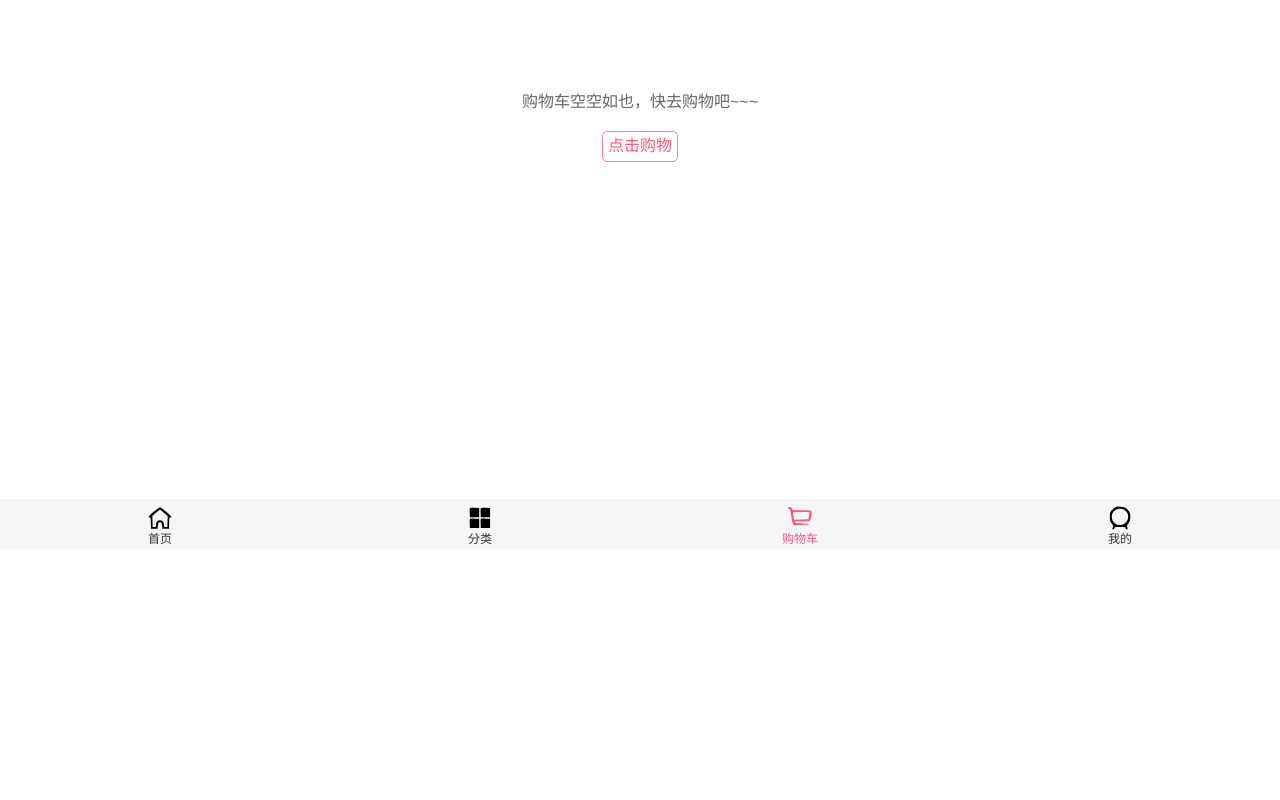
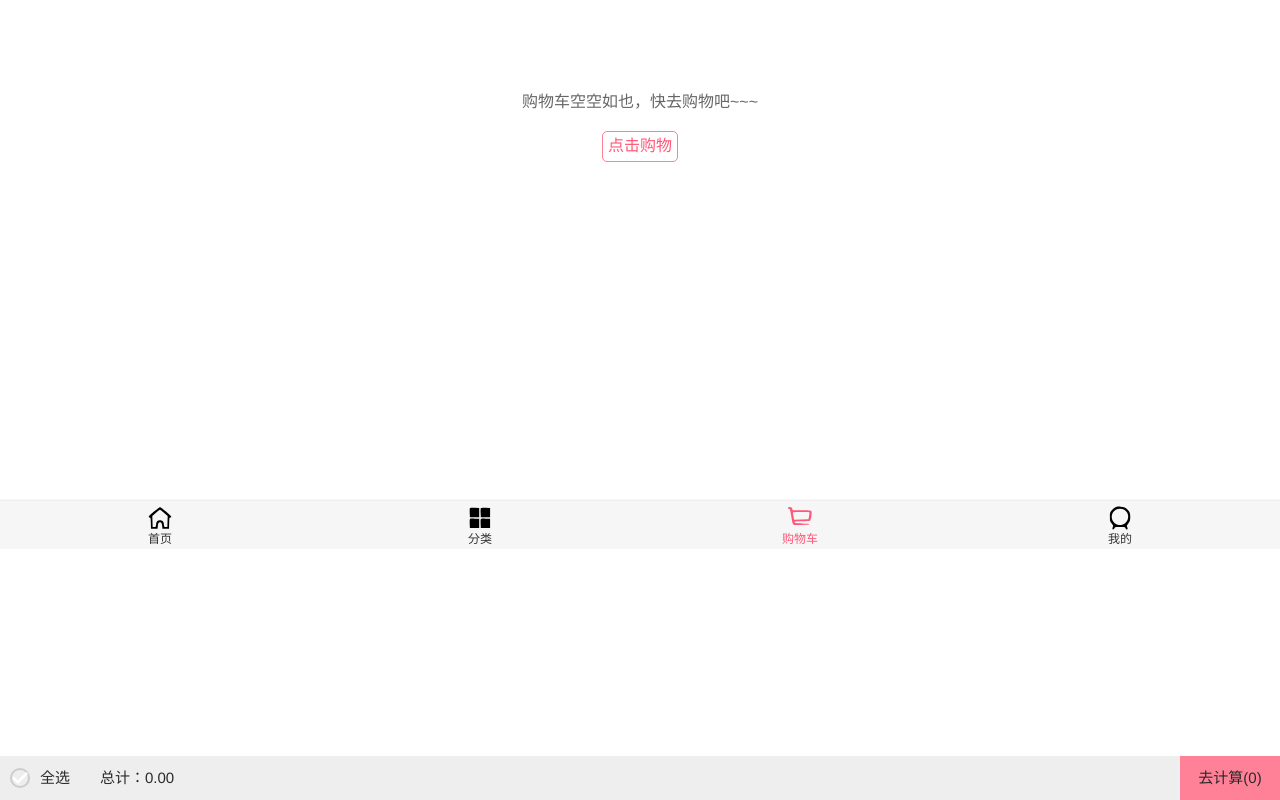
Before and after one commit to astriddale/ChapMall, a Vue app: page /cart in a window 1280 px wide. Shown: the part 251-1051 px from the top of the page. Built offline with nearby package versions, Linux system fonts and the light colour scheme.

Commit message:
更新了购物车结算页面

```diff
--- /dev/null
+++ b/src/components/content/checkBox/CheckBox.vue
@@ -0,0 +1,21 @@
+<template>
+  <div class="check-box">
+    <img src="~assets/img/cart/tick.svg" alt="" />
+  </div>
+</template>
+
+<script>
+export default {
+  name: "CheckBox",
+};
+</script>
+
+<style scoped>
+.check-box {
+  margin: auto 10px;
+  width: 20px;
+  height: 20px;
+  border-radius: 10px;
+    border: 2px solid #ccc;
+}
+</style>
--- a/src/store/mutations.js
+++ b/src/store/mutations.js
@@ -7,10 +7,21 @@ import {
 export default {
   [ADD_TO_CART](state, payload) {
     // 使payload添加一个count属性并为1，然后往state的数组中push进数据
+    payload.flag = true;
     payload.count = 1;
     state.cartDataList.push(payload);
   },
   [ADD_COUNT](state, payload) {
     payload.count++;
+  },
+  inc(state, payload) {
+    if (state.cartDataList[payload].count <= 0) {
+      state.cartDataList.splice(payload, 1);
+    } else {
+      state.cartDataList[payload].count--;
+    }
+  },
+  add(state, payload) {
+    state.cartDataList[payload].count++;
   }
 }
--- a/src/views/cart/Cart.vue
+++ b/src/views/cart/Cart.vue
@@ -1,9 +1,10 @@
 <template>
   <div class="cart">
-    <cart-nav-bar class="nav-bar"/>
-    <scroll class="cart-content">
+    <cart-nav-bar class="nav-bar" />
+    <scroll class="cart-content" ref="scroll">
       <cart-info />
     </scroll>
+    <cart-bottom-bar />
   </div>
 </template>
 
@@ -11,6 +12,7 @@
 // 导入子组件
 import CartInfo from "./childComps/CartInfo.vue";
 import CartNavBar from "./childComps/CartNavBar";
+import CartBottomBar from "./childComps/CartBottomBar.vue";
 
 // 导入bScroll组件
 import Scroll from "components/common/scroll/Scroll";
@@ -21,17 +23,21 @@ export default {
     CartNavBar,
     CartInfo,
     Scroll,
+    CartBottomBar,
+  },
+  activated() {
+    this.$refs.scroll.refresh();
   },
 };
 </script>
 
 <style scoped>
 .cart {
-  height: calc(100vh - 44px - 49px);
+  height: calc(100vh - 44px - 49px - 44px);
 }
-.cart .nav-bar{
-	position: relative;
-	z-index: 9;
+.cart .nav-bar {
+  position: relative;
+  z-index: 9;
 }
 .cart-content {
   height: 100%;
--- /dev/null
+++ b/src/views/cart/childComps/CartBottomBar.vue
@@ -0,0 +1,96 @@
+<template>
+  <div class="cart-bottom-bar">
+    <div class="left">
+      <check-box :class="{ check: isChecked }" @click.native="isCheck" />
+      <span>全选</span>
+    </div>
+    <div class="center">
+      <span>总计：{{ totalPrice }}</span>
+    </div>
+    <div class="right">
+      <span>去计算({{ totalCount }})</span>
+    </div>
+  </div>
+</template>
+
+<script>
+import CheckBox from "components/content/checkBox/CheckBox.vue";
+export default {
+  components: { CheckBox },
+  name: "CartBottomBar",
+  computed: {
+    totalPrice() {
+      // console.log(this.$store.state.cartDataList.filter((item) => item.flag));
+      return this.$store.state.cartDataList
+        .filter((item) => item.flag)
+        .reduce((prev, cur, index) => {
+          // console.log(cur)
+          return prev + cur.count * cur.price;
+        }, 0)
+        .toFixed(2);
+    },
+    totalCount() {
+      return this.$store.state.cartDataList.filter((item) => item.flag).length;
+    },
+    isChecked() {
+      if (this.$store.state.cartDataList.length == 0) return false;
+      return !this.$store.state.cartDataList.find(
+        (item) => item.flag === false
+      );
+    },
+  },
+  methods: {
+    isCheck() {
+      // 找到是否有没有选中的物品
+      let isSellectAll = this.$store.state.cartDataList.find(
+        (item) => !item.flag
+      );
+      if (isSellectAll) {
+        // 如果有没有选中的物品，则点击全部选中
+        this.$store.state.cartDataList.forEach((item) => {
+          item.flag = true;
+        });
+      } else {
+        // 如果全都选中了，点击则设置为全未选中
+        this.$store.state.cartDataList.forEach((item) => {
+          item.flag = false;
+        });
+      }
+    },
+  },
+};
+</script>
+
+<style scoped>
+.cart-bottom-bar {
+  position: relative;
+  z-index: 9;
+  height: 44px;
+  display: flex;
+  background-color: #eeeeee;
+  font-size: 15px;
+  color: rgb(44, 41, 41);
+}
+.cart-bottom-bar .left {
+  width: 80px;
+  display: flex;
+}
+.cart-bottom-bar .left span {
+  line-height: 44px;
+}
+.cart-bottom-bar .center {
+  flex: 1;
+  line-height: 44px;
+  margin-left: 20px;
+}
+.cart-bottom-bar .right {
+  width: 100px;
+  background-color: #ff8198;
+  line-height: 44px;
+  text-align: center;
+}
+.check {
+  background-color: rgb(247, 135, 200);
+  border: 1px solid rgb(247, 135, 200);
+}
+</style>
--- a/src/views/cart/childComps/CartInfo.vue
+++ b/src/views/cart/childComps/CartInfo.vue
@@ -1,7 +1,7 @@
 <template>
   <div class="cart-info">
     <div v-if="isShowTest">
-      <cart-item-info :cart-data="cartDataList" />
+      <cart-item-info :cart-data="cartDataList" @inc="inc" @add="add" />
       <div></div>
     </div>
     <div class="not-goods" v-else>
@@ -27,8 +27,6 @@ export default {
   },
   created() {
     this.cartDataList = this.$store.state.cartDataList;
-    console.log(this.$store.state.cartDataList);
-    console.log(this.cartDataList.length);
   },
   computed: {
     isShowTest() {
@@ -36,6 +34,14 @@ export default {
         this.isShow = true;
       }
       return this.isShow;
+    },
+  },
+  methods: {
+    inc(index) {
+      this.$store.commit("inc", index);
+    },
+    add(index) {
+      this.$store.commit("add", index);
     },
   },
 };
--- a/src/views/cart/childComps/CartItemInfo.vue
+++ b/src/views/cart/childComps/CartItemInfo.vue
@@ -1,6 +1,10 @@
 <template>
   <div class="cart-item-info">
     <div v-for="(item, index) in cartData" :key="index" class="cart-item">
+      <check-box
+        @click.native="checkButton(index)"
+        :class="{ check: $store.state.cartDataList[index].flag }"
+      />
       <div class="left">
         <img :src="item.image" alt="" />
       </div>
@@ -10,15 +14,17 @@
         <div class="price">￥{{ item.price }}</div>
       </div>
       <div class="right">
-        <button>-</button>
-        <span> 1 </span>
-        <button>+</button>
+        <button @click="inc(index)">-</button>
+        <span> {{ item.count }} </span>
+        <button @click="add(index)">+</button>
       </div>
     </div>
   </div>
 </template>
 
 <script>
+import CheckBox from "components/content/checkBox/CheckBox.vue";
+
 export default {
   name: "CartNavBar",
   props: {
@@ -28,6 +34,21 @@ export default {
         return [];
       },
     },
+  },
+  methods: {
+    inc(index) {
+      this.$emit("inc", index);
+    },
+    add(index) {
+      this.$emit("add", index);
+    },
+    checkButton(index) {
+      this.$store.state.cartDataList[index].flag =
+        !this.$store.state.cartDataList[index].flag;
+    },
+  },
+  components: {
+    CheckBox,
   },
 };
 </script>
@@ -40,7 +61,6 @@ export default {
   width: 80px;
   height: 120px;
   border-radius: 10px;
-  margin-left: 30px;
 }
 .cart-item {
   display: flex;
@@ -93,8 +113,12 @@ export default {
   line-height: 10px;
   background-color: #fff;
 }
-.right span{
+.right span {
   border-top: 1px solid rgb(247, 135, 200);
   border-bottom: 1px solid rgb(247, 135, 200);
 }
+.check {
+  background-color: rgb(247, 135, 200);
+  border: 1px solid rgb(247, 135, 200);
+}
 </style>
--- a/src/views/detail/Detail.vue
+++ b/src/views/detail/Detail.vue
@@ -167,7 +167,7 @@ export default {
       cartData.desc = this.detailInfo.desc;
       cartData.price = this.detailGoods.lowPrice;
       cartData.id = this.detailGoods.iid;
-       console.log(cartData);
+      //  console.log(cartData);
       this.$store.dispatch("addCart", cartData);
     },
   },
```
